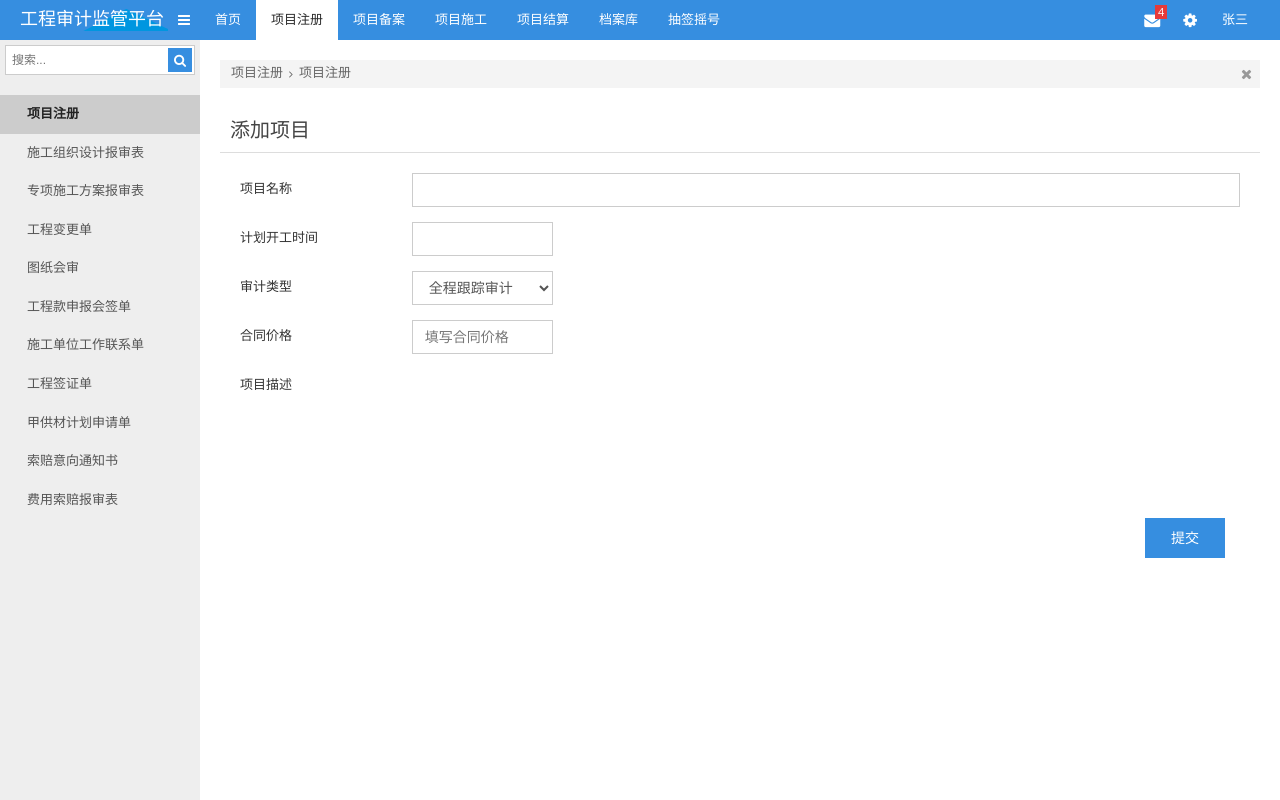
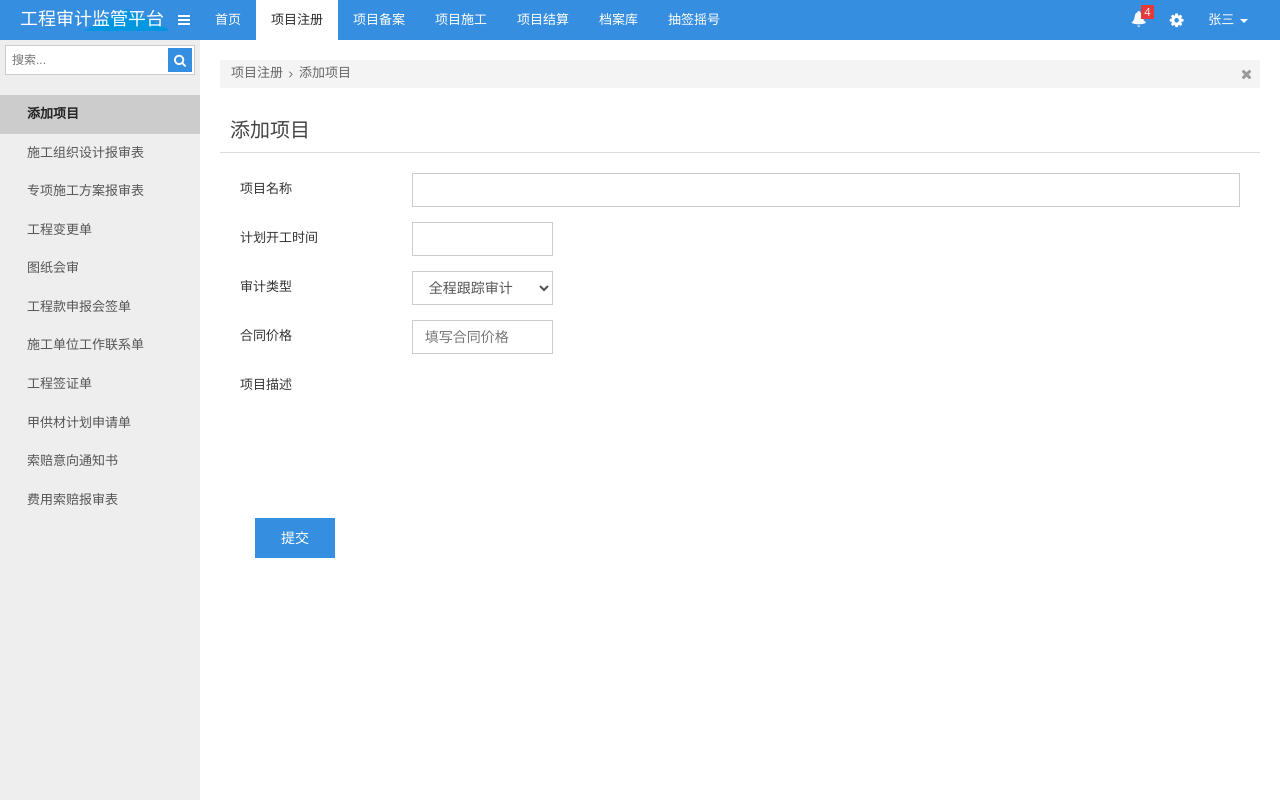
Before and after one commit to lovekugua00/Shenji, a plain HTML site: page project_register.html in a window 1280 px wide. Drawn offline with Linux system fonts and the light colour scheme; a script that the page names is missing.

Commit message:
update project_register

```diff
--- a/assets/css/support.css
+++ b/assets/css/support.css
@@ -21,8 +21,11 @@ body{
 }
 .form-actions{
 	padding-top: 30px;
-	text-align: right;
 }
 .form-actions .btn{
 	padding:10px 26px;
 }
+#navigation{
+	height: 40px;
+	overflow: hidden;
+}
--- a/project_register.html
+++ b/project_register.html
@@ -156,7 +156,7 @@
 				<ul class="icon-nav">
 					<li class='dropdown'>
 						<a href="#" class='dropdown-toggle' data-toggle="dropdown">
-							<i class="fa fa-envelope"></i>
+							<i class="glyphicon glyphicon-bell"></i>
 							<span class="label label-lightred">4</span>
 						</a>
 						<ul class="dropdown-menu pull-right message-ul">
@@ -164,7 +164,7 @@
 								<a href="#">
 									<div class="details">
 										<div class="message">
-											代办事项一
+											待办事项一
 										</div>
 									</div>
 								</a>
@@ -173,7 +173,7 @@
 								<a href="#">
 									<div class="details">
 										<div class="message">
-											代办事项二
+											待办事项二
 										</div>
 									</div>
 								</a>
@@ -182,7 +182,7 @@
 								<a href="#">
 									<div class="details">
 										<div class="message">
-											代办事项三
+											待办事项三
 										</div>
 									</div>
 								</a>
@@ -213,7 +213,8 @@
 				</ul>
 				<div class="dropdown">
 					<a href="#" class='dropdown-toggle' data-toggle="dropdown">
-						张三
+						<span>张三</span>
+						<span class="caret"></span>
 					</a>
 					<ul class="dropdown-menu pull-right">
 						<li>
@@ -246,7 +247,7 @@
 				<ul class="subnav-menu">
 					<li class="active">
 						<a href="#">
-						项目注册
+						添加项目
 						</a>
 					</li>
 					<li>
@@ -329,7 +330,8 @@
 								</h3>
 							</div>
 							<div class="box-content">
-								<form action="#" method="POST" class='form-horizontal form-validate' id="bb">
+								<form action="/" method="POST"
+								class="form-horizontal form-validate"  id="bb">
 									<div class="form-group">
 										<label for="textfield" class="control-label col-sm-2">项目名称</label>
 										<div class="col-sm-10">
@@ -360,17 +362,16 @@
 										</div>
 									</div>
 									<div class="form-group">
-
 										<label for="confirmfield" class="control-label col-sm-2">项目描述
 										</label>
 										<div class="col-sm-10">
 											<form action="#" method="POST" class='form-wysiwyg'>
-											<textarea data-rule-required="true" name="ck" class='ckeditor span12' rows="5"></textarea></form>
+											<textarea data-rule-required="true" name="ck" class='ckeditor span12' rows="5"></textarea>
 										</div>
-
 									</div>
 									<div class="form-actions">
-										<input type="submit" class="btn btn-primary" value="提交">
+										<input type="submit" class="btn btn-primary" value="提交"/>
+									</div>
 								</form>
 							</div>
 						</div>
```
Also changed, not shown: index.html (+5 -4 lines).
